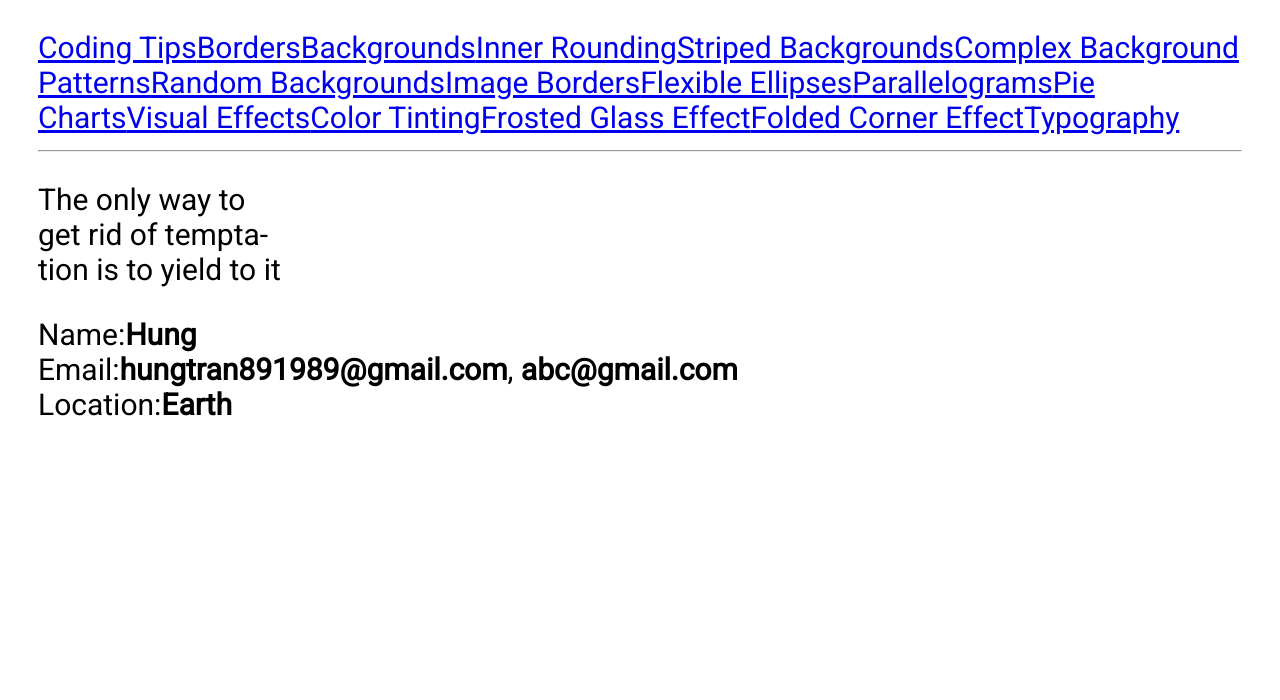
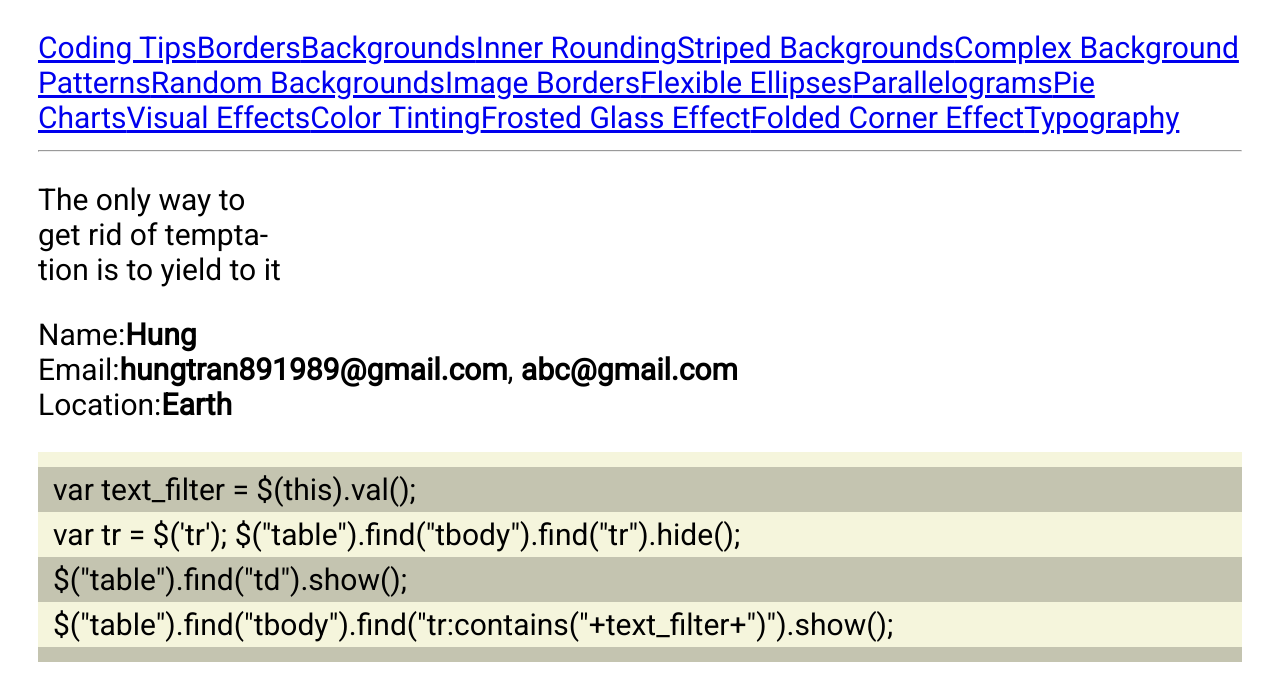
Before and after one commit to ht89/css-secrets, an Angular app: page /typography in a window 1280 px wide. Shown: the top 700 px of the page. Built offline with nearby package versions, Linux system fonts and the light colour scheme.

Commit message:
zebra striped text lines

```diff
--- a/src/app/typography/typography.component.html
+++ b/src/app/typography/typography.component.html
@@ -13,3 +13,10 @@
     <dt>Location:</dt>
     <dd>Earth</dd>
 </dl>
+
+<div class="zebra-stripes">
+    var text_filter = $(this).val(); <br>
+    var tr = $('tr'); $("table").find("tbody").find("tr").hide(); <br>
+    $("table").find("td").show();<br>
+    $("table").find("tbody").find("tr:contains("+text_filter+")").show();<br>
+</div>
--- a/src/app/typography/typography.component.scss
+++ b/src/app/typography/typography.component.scss
@@ -8,7 +8,7 @@ dd {
     font-weight: bold;
 }
 
-dd + dt {
+dd+dt {
     &:before {
         content: '\A'; // line break character
         white-space: pre;
@@ -20,7 +20,17 @@ dd {
     display: inline;
 }
 
-dd + dd:before {
+dd+dd:before {
     content: ', ';
     font-weight: normal;
 }
+
+.zebra-stripes {
+    padding: .5rem;
+    line-height: 1.5;
+    background-color: beige;
+    background-image: linear-gradient(rgba(0,0,0,.2) 50%, transparent 0);
+    background-size: auto 3rem;
+    /* tell the background image to start after the padding box edge. The default is padding box edge */
+    background-origin: content-box;
+}
```
